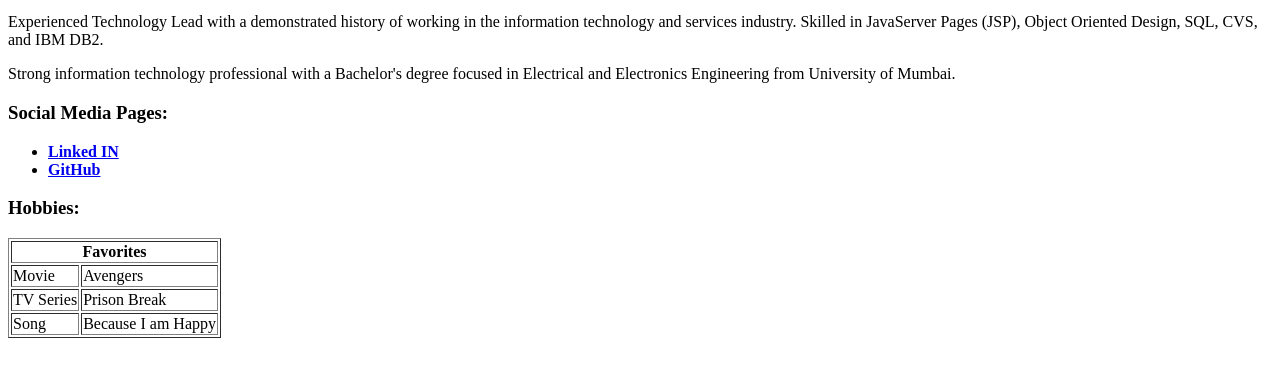
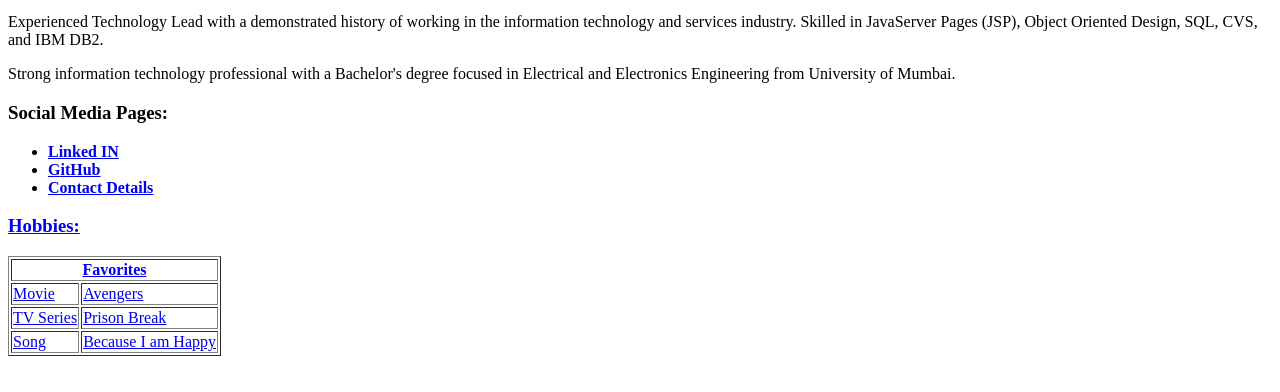
Before and after one commit to saifeedalal/saifeedalal.github.io, a plain HTML site: page index.html in a window 1280 px wide. Shown: the part 102-494 px from the top of the page. Drawn offline with Linux system fonts and the light colour scheme.

Commit message:
Update index.html
Added hyperlink for contact details

```diff
--- a/index.html
+++ b/index.html
@@ -19,6 +19,7 @@
 <ul>
 <li><a target="_blank" href="https://www.linkedin.com/in/saifee-dalal-91107249/"><b>Linked IN</b></a></li>
 <li><a target="_blank" href="https://github.com/saifeedalal/"><b>GitHub</b></a></li>
+<li><a target="_blank" href="https://saifeedalal.github.io/aboutme.html"><b>Contact Details</b></li>
 </ul>
 
 <h3>Hobbies:</h3>
```
